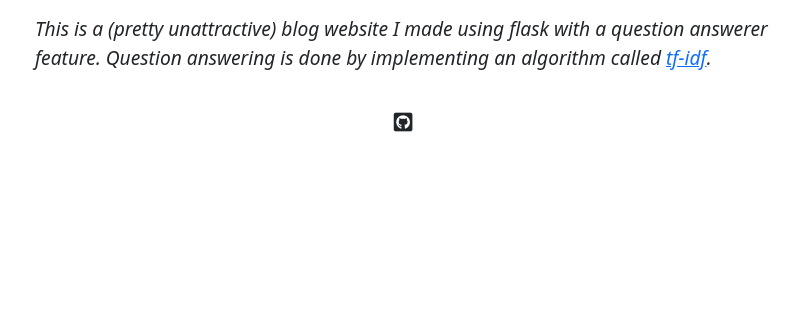
After one commit to Devolvin/Projects, a Flask app: page /about in a window 1280 px wide. The commit adds this page. Shown: the part 481-800 px from the top of the page, without its empty margins (237-1033 px from the left). Run offline with Flask 2, Linux system fonts and the light colour scheme; some libraries are stand-ins or nearby versions; some web fonts are replaced.

Commit message:
add about page

```diff
--- a/blog project/main.py
+++ b/blog project/main.py
@@ -205,7 +205,9 @@ def question():
         top_post_and_sentence[1][0] =  top_post_and_sentence[1][0][:-4]
     return render_template("post.html", post=top_post_and_sentence[0], sentence=top_post_and_sentence[1][0], query=query)
 
-
+@app.route("/about")
+def about():
+    return render_template("about.html")
 
 
 if __name__ == "__main__":
--- a/blog project/static/styles.css
+++ b/blog project/static/styles.css
@@ -130,6 +130,13 @@ p{
 
 }
 
+    /* About Page */
+
+.about-text{
+    font-size:1.2rem;
+    font-style:italic;
+}
+
 
     /* Footer */
 
--- /dev/null
+++ b/blog project/templates/about.html
@@ -0,0 +1,27 @@
+{% include "header.html" %}
+
+<header class="page-header" style="background-image:linear-gradient(rgba(0, 0, 0, 0.5), rgba(0, 0, 0, 0.5)),
+  url('https://cdn.pixabay.com/photo/2018/03/15/16/24/water-3228727_960_720.jpg')">
+    <div class="container">
+      <div class="row">
+        <div class="col-lg-8 col-md-10 mx-auto">
+          <div class="site-heading text-center" >
+            <h1 class="page-header-heading mb-3"style="color:white">About</h1>
+            <span class="subheading" style="color:white">Explanation of question</span>
+          </div>
+        </div>
+      </div>
+    </div>
+</header>
+
+  <div class="container">
+    <div class="row">
+      <div class="col-lg-8 col-md-10 mt-3 mx-auto">
+          <span class="about-text">This is a (pretty unattractive) blog website I made using flask with
+              a question answerer feature. Question answering is done by implementing an algorithm called
+              <a href="https://en.wikipedia.org/wiki/Tf%E2%80%93idf">tf-idf</a>.</span>
+      </div>
+    </div>
+  </div>
+
+{% include "footer.html" %}
--- a/blog project/templates/footer.html
+++ b/blog project/templates/footer.html
@@ -10,17 +10,6 @@
               <a href="https://github.com/kaanbsaglam" style="color:inherit;">
                 <i class="fab fa-github-square fa-lg"></i>
               </a>
-            </li>
-            <li class="list-inline-item">
-              <a href="#" style="color:inherit;">
-                <i class="fab fa-reddit fa-lg"></i>
-              </a>
-            </li>
-            <li class="list-inline-item">
-              <a href="#" style="color:inherit;">
-                <i class="fas fa-flag fa-lg"></i>
-              </a>
-            </li>
           </ul>
         </div>
       </div>
--- a/blog project/templates/header.html
+++ b/blog project/templates/header.html
@@ -32,10 +32,10 @@
         <div class="collapse navbar-collapse" id="navbarNav">
           <ul class="navbar-nav mx-2">
             <li class="nav-item">
-              <a class="nav-link" href="#">Posts</a>
+              <a class="nav-link" href={{url_for('index')}}>Posts</a>
             </li>
             <li class="nav-item">
-              <a class="nav-link" href="#">About</a>
+              <a class="nav-link" href={{url_for("about")}}>About</a>
             </li>
           </ul>
             <ul class="navbar-nav ms-auto">
```
